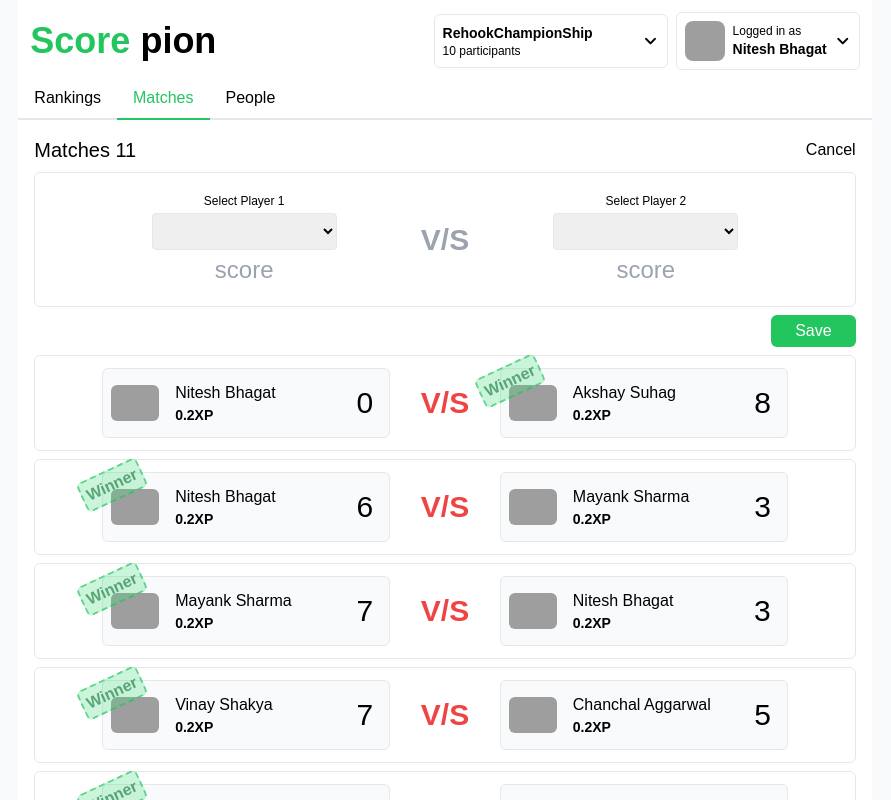
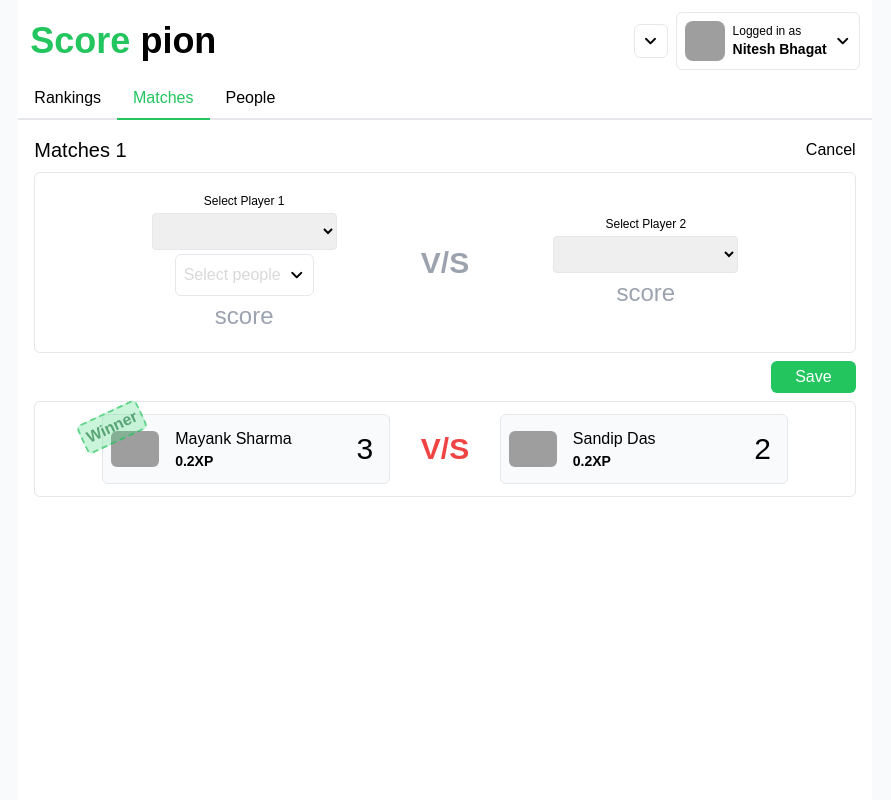
Before and after one commit to nitesh-bhagat/vue_, a Vue app: page /matches in a window 1280 px wide. Both pictures are taken after a click on the button "Add a match". Shown: the top 800 px of the page, without its empty margins (195-1086 px from the left). Built offline with nearby package versions, Linux system fonts and the light colour scheme; data requests are answered from the project's data file; grey boxes are pictures that could not be loaded.

Commit message:
added functionality for hiding navbar on certain routes

```diff
--- a/package.json
+++ b/package.json
@@ -15,6 +15,7 @@
     "axios": "^1.7.3",
     "json-server": "^1.0.0-beta.1",
     "primeicons": "^7.0.0",
+    "uuid": "^10.0.0",
     "vue": "^3.4.29",
     "vue-router": "^4.4.2",
     "vuex": "^4.1.0"
--- a/src/App.vue
+++ b/src/App.vue
@@ -1,7 +1,7 @@
 <template>
   <div class="flex flex-row bg-slate-50 gap-0 items-center justify-center min-h-screen">
     <div class="w-2/3 bg-white min-h-screen">
-      <NavBar />
+      <NavBar v-if="showNavBar" />
       <RouterView />
     </div>
   </div>
@@ -15,9 +15,20 @@ import { RouterView } from "vue-router";
 
 export default {
   name: "App",
+  data() {
+    return {
+      hideNavBarFrom: ["home", "create-board"]
+    };
+  },
   components: {
     NavBar,
     RouterView
+  },
+  computed: {
+    showNavBar() {
+      const currentRoute = this.$route.name;
+      return !this.hideNavBarFrom.includes(currentRoute);
+    }
   },
   methods: {
     ...mapActions(["getAllMatches", "getAllBoard"])
--- a/src/components/DropDown/SelectBoard.vue
+++ b/src/components/DropDown/SelectBoard.vue
@@ -19,15 +19,15 @@
       <div class="flex flex-col min-h-fit max-h-72 overflow-scroll p-2">
         <div
           @click="switchBoard(index)"
-          v-for="(borad, index) in boardList"
+          v-for="(board, index) in boardList"
           :key="index"
           :class="[index === selectedBoardIndex && 'border bg-slate-100', 'flex flex-row hover:bg-slate-50 cursor-pointer  p-2 rounded-md items-center justify-between']"
         >
           <div class="flex flex-col">
-            <span class="text-sm">{{ borad.name }}</span>
+            <span class="text-sm">{{ board.name }}</span>
             <span
               class="text-xs text-slate-500"
-            >{{ borad.participants }} participants | {{ borad.board_type }}</span>
+            >{{ board.participants }} participants | {{ board.board_type }}</span>
           </div>
           <i class="pi pi-angle-right"></i>
         </div>
@@ -47,7 +47,7 @@
 
 <script>
 import { RouterLink } from "vue-router";
-import { mapState } from "vuex";
+import { mapState, mapActions } from "vuex";
 
 export default {
   name: "SelectBoard",
@@ -62,15 +62,20 @@ export default {
   computed: {
     ...mapState(["boardList", "selectedBoardIndex"]),
     getSelectedBoard() {
-      console.log();
       return this.boardList[this.selectedBoardIndex];
     }
   },
   methods: {
+    ...mapActions(["changeSelectedBoard", "changeBoard", "changeBoardId"]),
     async switchBoard(newBoardIndex) {
       this.isOpen = false;
 
-      this.$store.dispatch("changeBoard", newBoardIndex);
+      this.changeBoard(newBoardIndex);
+
+      this.changeBoardId(
+        this.boardList.filter(board => board.id === newBoardIndex)[0].id
+      );
+      this.changeSelectedBoard(newBoardIndex);
     },
     // Handler function
     toggleBoardMenu() {
--- a/src/components/Forms/MatchForm.vue
+++ b/src/components/Forms/MatchForm.vue
@@ -13,6 +13,13 @@
         >
           <option v-for="person in getPeople" :key="person.id" :value="person.id">{{ person.name }}</option>
         </select>
+
+        <SelectMenu
+          :children="getPeople"
+          :selectedItem="selectedItem"
+          placeholder="Select people"
+          @onChange="setSelectedMenu"
+        />
 
         <input
           v-model.number="form.player1_score"
@@ -52,6 +59,8 @@
 </template>
 
 <script>
+import SelectMenu from "../DropDown/SelectMenu.vue";
+
 export default {
   name: "MatchForm",
   data() {
@@ -62,8 +71,12 @@ export default {
         player2_id: "",
         player1_score: null,
         player2_score: null
-      }
+      },
+      selectedItem: null
     };
+  },
+  components: {
+    SelectMenu
   },
   computed: {
     getPeople() {
@@ -78,6 +91,9 @@ export default {
     }
   },
   methods: {
+    setSelectedMenu(option) {
+      this.selectedItem = option;
+    },
     submitGame() {
       const matchData = {
         id: this.form.id,
--- a/src/data.json
+++ b/src/data.json
@@ -78,149 +78,15 @@
       "id": "cbwcbwecb134",
       "participants_id": [
         5,
-        9
-      ],
-      "score": [
-        2,
-        1
-      ],
-      "winner": 5
-    },
-    {
-      "id": "cbwcbwecb134",
-      "participants_id": [
-        8,
         3
       ],
       "score": [
         3,
-        1
-      ],
-      "winner": 8
-    },
-    {
-      "id": "",
-      "participants_id": [
-        2,
-        9
-      ],
-      "score": [
-        4,
-        0
-      ],
-      "winner": 2
-    },
-    {
-      "id": "",
-      "participants_id": [
-        5,
         2
       ],
-      "score": [
-        2,
-        6
-      ],
-      "winner": 2
-    },
-    {
-      "id": "cbwcbwecb134",
-      "participants_id": [
-        2,
-        7
-      ],
-      "score": [
-        4,
-        1
-      ],
-      "winner": 2
-    },
-    {
-      "id": "cbwcbwecb134",
-      "participants_id": [
-        1,
-        5
-      ],
-      "score": [
-        5,
-        2
-      ],
-      "winner": 1
-    },
-    {
-      "id": "cbwcbwecb134",
-      "participants_id": [
-        1,
-        6
-      ],
-      "score": [
-        6,
-        2
-      ],
-      "winner": 1
-    },
-    {
-      "id": "cbwcbwecb134",
-      "participants_id": [
-        6,
-        2
-      ],
-      "score": [
-        7,
-        5
-      ],
-      "winner": 6
-    },
-    {
-      "id": "cbwcbwecb134",
-      "participants_id": [
-        5,
-        7
-      ],
-      "score": [
-        7,
-        3
-      ],
       "winner": 5
-    },
-    {
-      "id": "cbwcbwecb134",
-      "participants_id": [
-        7,
-        5
-      ],
-      "score": [
-        6,
-        3
-      ],
-      "winner": 7
-    },
-    {
-      "id": "cbwcbwecb134",
-      "participants_id": [
-        7,
-        1
-      ],
-      "score": [
-        0,
-        8
-      ],
-      "winner": 1
     }
   ],
-  "board_list": [
-    {
-      "id": 0,
-      "name": "RehookChampionShip",
-      "participants": 10,
-      "board_type": "Football",
-      "default": true
-    },
-    {
-      "id": 1,
-      "name": "CricketLegue",
-      "participants": 10,
-      "board_type": "Cricket",
-      "default": false
-    }
-  ]
+  "app_settings": {},
+  "board_list": []
 }
--- a/src/pages/CreateBoardPage.vue
+++ b/src/pages/CreateBoardPage.vue
@@ -1,96 +1,17 @@
 <template>
   <div class="flex flex-col items-center w-1/2 mx-auto justify-center min-h-screen gap-3">
-    <h1 class="text-3xl font-bold">Custom Component</h1>
-    <span class="text-center">These are custom made components written in vue.js (Optional api). Styling part done via Tailwindcss</span>
-
-    <div class="flex flex-col items-start border w-full p-10 gap-3">
-      <!-- INPUT -->
-      <span class="text-slate-300">Input</span>
-      <Input
-        placeholder="Enter name"
-        v-model="inputValue"
-        :class="['bg-green-100 focus-within:right-2 focus-within:ring-green-400 w-full']"
-      />
-
-      <!-- SELECT -->
-      <span class="text-slate-300">Select Menu</span>
-      <SelectMenu
-        :children="optionsList"
-        :selectedItem="selectedItem"
-        :showFooterAction="true"
-        :class="['w-full']"
-        placeholder="Select people"
-        @onChange="setSelectedMenu"
-      />
-
-      <!-- RADIO BUTTON -->
-      <span class="text-slate-300">Radio Button</span>
-      <RadioButton />
-
-      <!-- POPOVER -->
-      <span class="text-slate-300">Popover</span>
-      <Popover content="Hello this is a popover">
-        <h1>Hove on me!</h1>
-      </Popover>
-    </div>
-
-    <RouterLink to="/" class="py-2">Back to home</RouterLink>
+    <h1>Create new Board</h1>
   </div>
 </template>
 
 
 <script>
-import SelectMenu from "@/components/DropDown/SelectMenu.vue";
-import Input from "@/components/Input/Input.vue";
-import MenuTile from "@/components/MenuTile.vue";
-import Popover from "@/components/Popover/Popover.vue";
-import RadioButton from "@/components/Radio/RadioButton.vue";
-import { RouterLink } from "vue-router";
-
 export default {
   name: "CreateBoard",
-  components: {
-    Input,
-    RouterLink,
-    SelectMenu,
-    MenuTile,
-    RadioButton,
-    Popover
+  components: {},
+  data() {
+    return {};
   },
-  data() {
-    return {
-      inputValue: "",
-      isKeepMeLoggedIn: false,
-      appList: [
-        { id: 0, name: "Cricket" },
-        { id: 1, name: "Footbal" }
-      ],
-      selectedApp: null,
-      optionsList: [
-        { id: 0, name: "Nitesh" },
-        { id: 1, name: "Ansh" },
-        { id: 2, name: "Vishal" },
-        { id: 3, name: "Prakash" },
-        { id: 4, name: "Md" },
-        { id: 5, name: "Shayan Mondal" },
-        { id: 6, name: "Tushar Singh" },
-        { id: 7, name: "Nikhil Goyal" },
-        { id: 8, name: "Vinay Shakya" },
-        { id: 9, name: "Akshay Suhag" },
-        { id: 10, name: "Akhil Suhag" },
-        { id: 11, name: "Mukul Anand" },
-        { id: 12, name: "Tushar Dhara" }
-      ],
-      selectedItem: null
-    };
-  },
-  methods: {
-    setSelectedMenu(selectedOption) {
-      this.selectedItem = selectedOption;
-    },
-    setSelectedApp(selectedOption) {
-      this.selectedApp = selectedOption;
-    }
-  }
+  methods: {}
 };
 </script>
--- /dev/null
+++ b/src/pages/TestingPage.vue
@@ -0,0 +1,96 @@
+<template>
+  <div class="flex flex-col items-center w-1/2 mx-auto justify-center min-h-screen gap-3">
+    <h1 class="text-3xl font-bold">Custom Component</h1>
+    <span
+      class="text-center"
+    >These are custom made components written in vue.js (Optional api). Styling part done via Tailwindcss</span>
+
+    <div class="flex flex-col items-start border w-full p-10 gap-3">
+      <!-- INPUT -->
+      <span class="text-slate-300">Input</span>
+      <Input
+        placeholder="Enter name"
+        v-model="inputValue"
+        :class="['bg-green-100 focus-within:right-2 focus-within:ring-green-400 w-full']"
+      />
+
+      <!-- SELECT -->
+      <span class="text-slate-300">Select Menu</span>
+      <SelectMenu
+        :children="optionsList"
+        :selectedItem="selectedItem"
+        :showFooterAction="true"
+        :class="['w-full']"
+        placeholder="Select people"
+        @onChange="setSelectedMenu"
+      />
+
+      <!-- RADIO BUTTON -->
+      <span class="text-slate-300">Radio Button</span>
+      <RadioButton />
+
+      <!-- POPOVER -->
+      <span class="text-slate-300">Popover</span>
+      <Popover content="Hello this is a popover">
+        <h1>Hove on me!</h1>
+      </Popover>
+    </div>
+
+    <RouterLink to="/" class="py-2">Back to home</RouterLink>
+  </div>
+</template>
+<script>
+import SelectMenu from "@/components/DropDown/SelectMenu.vue";
+import Input from "@/components/Input/Input.vue";
+import MenuTile from "@/components/MenuTile.vue";
+import Popover from "@/components/Popover/Popover.vue";
+import RadioButton from "@/components/Radio/RadioButton.vue";
+import { RouterLink } from "vue-router";
+
+export default {
+  name: "TestingPage",
+  components: {
+    Input,
+    RouterLink,
+    SelectMenu,
+    MenuTile,
+    RadioButton,
+    Popover
+  },
+  data() {
+    return {
+      inputValue: "",
+      isKeepMeLoggedIn: false,
+      appList: [
+        { id: 0, name: "Cricket" },
+        { id: 1, name: "Footbal" }
+      ],
+      selectedApp: null,
+      optionsList: [
+        { id: 0, name: "Nitesh" },
+        { id: 1, name: "Ansh" },
+        { id: 2, name: "Vishal" },
+        { id: 3, name: "Prakash" },
+        { id: 4, name: "Md" },
+        { id: 5, name: "Shayan Mondal" },
+        { id: 6, name: "Tushar Singh" },
+        { id: 7, name: "Nikhil Goyal" },
+        { id: 8, name: "Vinay Shakya" },
+        { id: 9, name: "Akshay Suhag" },
+        { id: 10, name: "Akhil Suhag" },
+        { id: 11, name: "Mukul Anand" },
+        { id: 12, name: "Tushar Dhara" }
+      ],
+      selectedItem: null
+    };
+  },
+  methods: {
+    setSelectedMenu(selectedOption) {
+      this.selectedItem = selectedOption;
+    },
+    setSelectedApp(selectedOption) {
+      this.selectedApp = selectedOption;
+    }
+  }
+};
+</script>
--- a/src/store/defaultState.js
+++ b/src/store/defaultState.js
@@ -20,9 +20,9 @@ const defaultState = {
             title: "People",
             href: "/people"
         },
-
     ],
     selectedBoardIndex: 0,
+    selectedBoardId: null,
     boardList: [],
     selectedTabIndex: 0,
     people: [
--- a/src/store/index.js
+++ b/src/store/index.js
@@ -24,6 +24,9 @@ const store = createStore({
         changeBoard(state, newBoardIndex) {
             state.selectedBoardIndex = newBoardIndex
         },
+        changeBoardId(state, newBoardId) {
+            state.selectedBoardId = newBoardId
+        },
         AddMatch(state, payload) {
             state.matches.push(payload)
         },
@@ -42,8 +45,13 @@ const store = createStore({
             state.matches = matches
         },
         getAllBoard(state, boards) {
-            state.selectedBoardIndex = boards.findIndex((boards) => boards.default)
             state.boardList = boards
+        },
+        getCurrentBorad(state, index) {
+            state.selectedBoardIndex = index
+        },
+        changeSelectedBoard(state, index) {
+            state.selectedBoardIndex = index
         }
 
     },
@@ -53,6 +61,22 @@ const store = createStore({
         },
         changeBoard({ commit }, newBoardIndex) {
             commit('changeBoard', newBoardIndex)
+        },
+        async changeBoardId({ commit }, newBoardId) {
+            // const res = await fetch('http://localhost:4000/app_settings', {
+            //     headers: {
+            //         'Accept': 'application/json',
+            //         'Content-Type': 'application/json'
+            //     },
+            //     method: "PATCH",
+            //     body: JSON.stringify({
+            //         selectedBoardId: newBoardId
+            //     })
+            // });
+            // if (res.ok) {
+            //     console.log(res)
+                commit('changeBoardId', newBoardId)
+            // }
         },
         async AddMatch({ commit }, payload) {
             const res = await fetch('http://localhost:4000/matches', {
@@ -76,8 +100,26 @@ const store = createStore({
 
         async getAllBoard({ commit }) {
             const res = await fetch('http://localhost:4000/board_list');
+            const app_res = await fetch('http://localhost:4000/app_settings');
             const boards = await res.json()
+            const currentBoard = await app_res.json()
             commit('getAllBoard', boards)
+            commit('getCurrentBorad', currentBoard.selectedBoardIndex)
+        },
+        async changeSelectedBoard({ commit }, index) {
+            const res = await fetch('http://localhost:4000/app_settings', {
+                headers: {
+                    'Accept': 'application/json',
+                    'Content-Type': 'application/json'
+                },
+                method: "PATCH",
+                body: JSON.stringify({
+                    selectedBoardIndex: index
+                })
+            });
+            if (res.ok) {
+                commit('changeSelectedBoard', index)
+            }
         }
     },
 })
```
Also changed, not shown: 1 other file (tests, documents, lock files or other folders).
